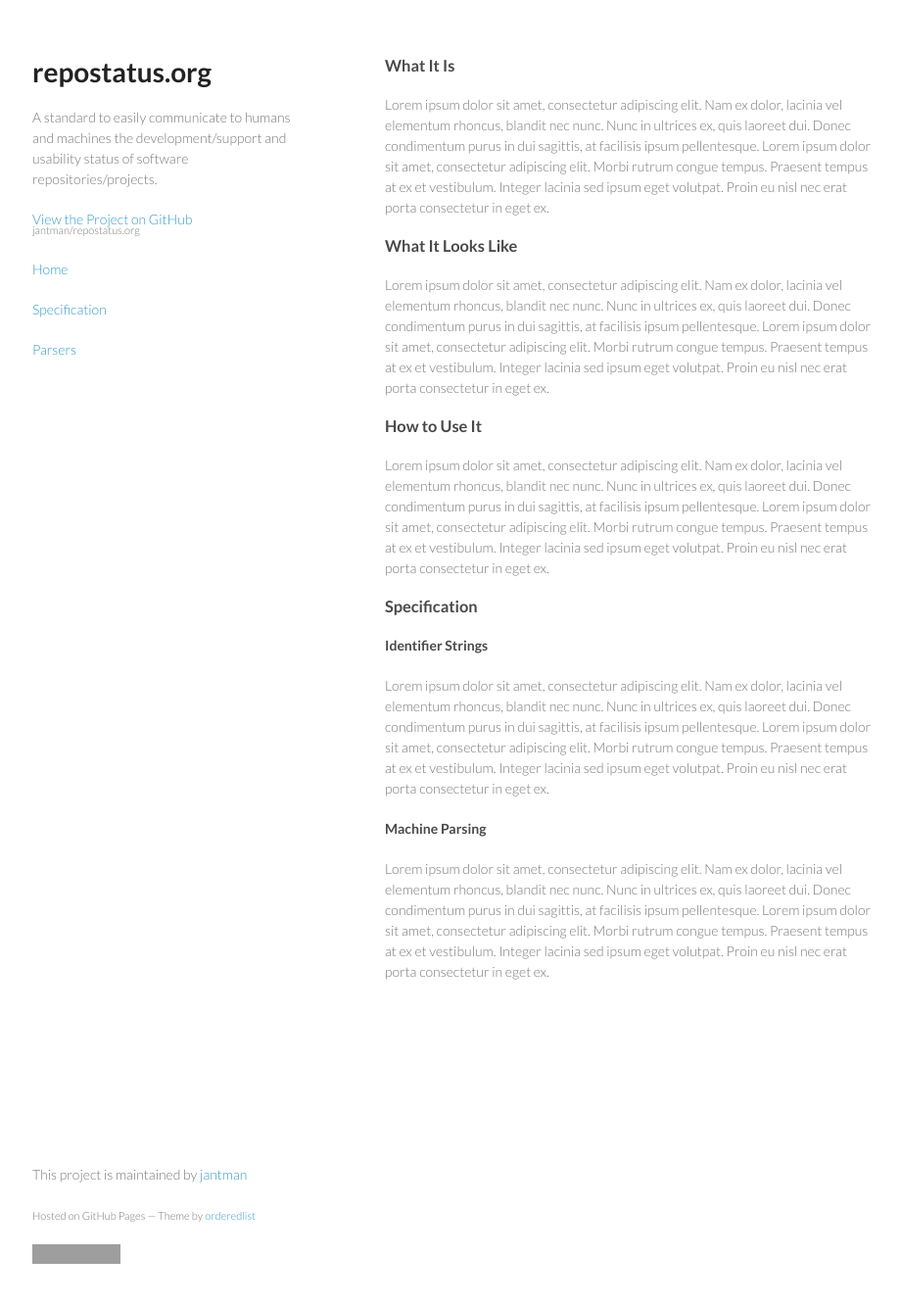
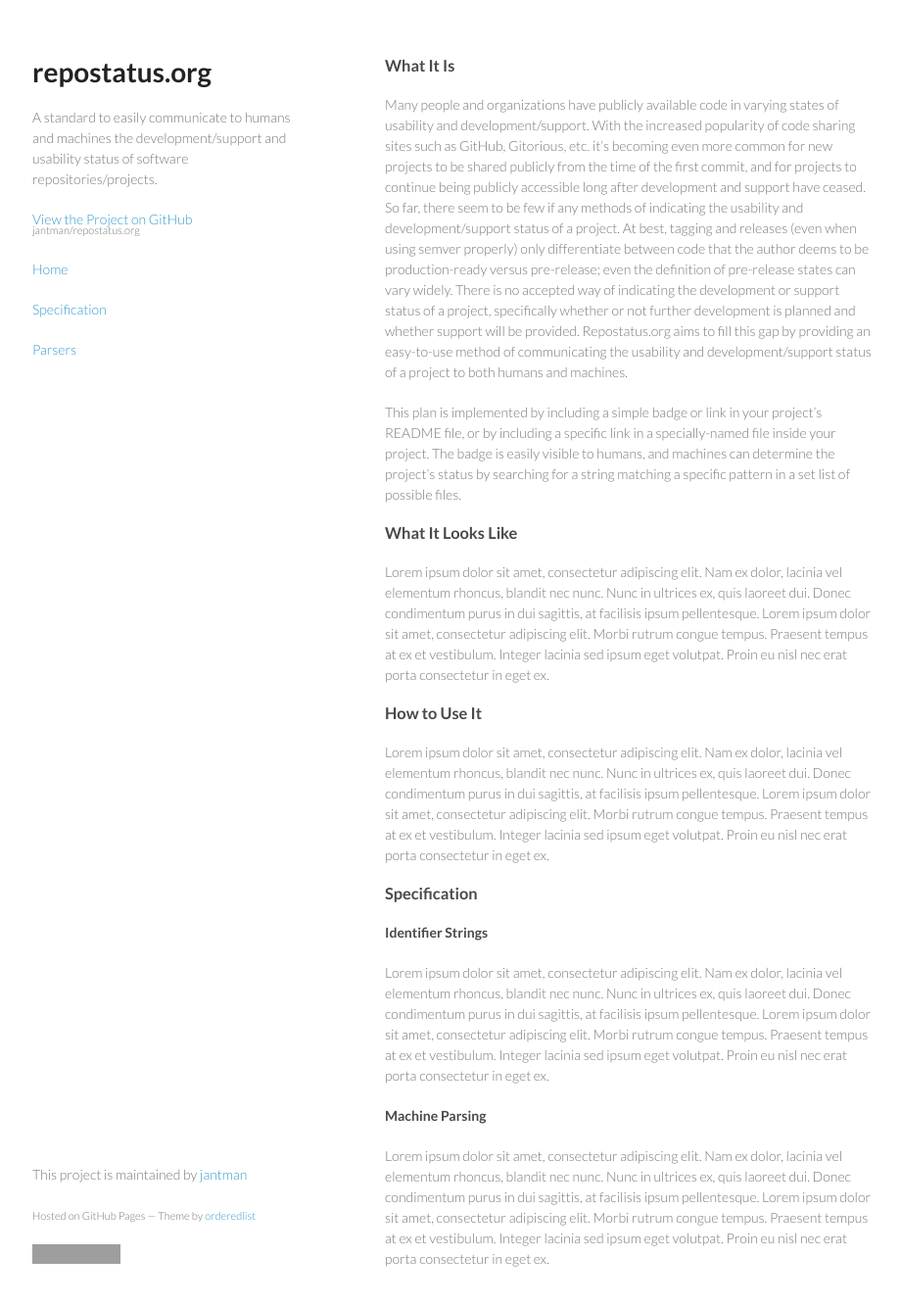
Before and after one commit to jantman/repostatus.org, a Jekyll site: the page built from index.md, in a window 1280 px wide and 1365 px high. Shown: the top 1332 px of the window at 98% size, without its empty margins (177-1097 px from the left). Built offline with Jekyll 4.4.1, drawn with Linux system fonts in a browser that asks for light colours; grey boxes are pictures that could not be loaded.

Commit message:
first try at the start of an intro

```diff
--- a/index.md
+++ b/index.md
@@ -4,7 +4,9 @@
 
 ### What It Is
 
-Lorem ipsum dolor sit amet, consectetur adipiscing elit. Nam ex dolor, lacinia vel elementum rhoncus, blandit nec nunc. Nunc in ultrices ex, quis laoreet dui. Donec condimentum purus in dui sagittis, at facilisis ipsum pellentesque. Lorem ipsum dolor sit amet, consectetur adipiscing elit. Morbi rutrum congue tempus. Praesent tempus at ex et vestibulum. Integer lacinia sed ipsum eget volutpat. Proin eu nisl nec erat porta consectetur in eget ex.
+Many people and organizations have publicly available code in varying states of usability and development/support. With the increased popularity of code sharing sites such as GitHub, Gitorious, etc. it's becoming even more common for new projects to be shared publicly from the time of the first commit, and for projects to continue being publicly accessible long after development and support have ceased. So far, there seem to be few if any methods of indicating the usability and development/support status of a project. At best, tagging and releases (even when using semver properly) only differentiate between code that the author deems to be production-ready versus pre-release; even the definition of pre-release states can vary widely. There is no accepted way of indicating the development or support status of a project, specifically whether or not further development is planned and whether support will be provided. Repostatus.org aims to fill this gap by providing an easy-to-use method of communicating the usability and development/support status of a project to both humans and machines.
+
+This plan is implemented by including a simple badge or link in your project's README file, or by including a specific link in a specially-named file inside your project. The badge is easily visible to humans, and machines can determine the project's status by searching for a string matching a specific pattern in a set list of possible files.
 
 ### What It Looks Like
 
```
